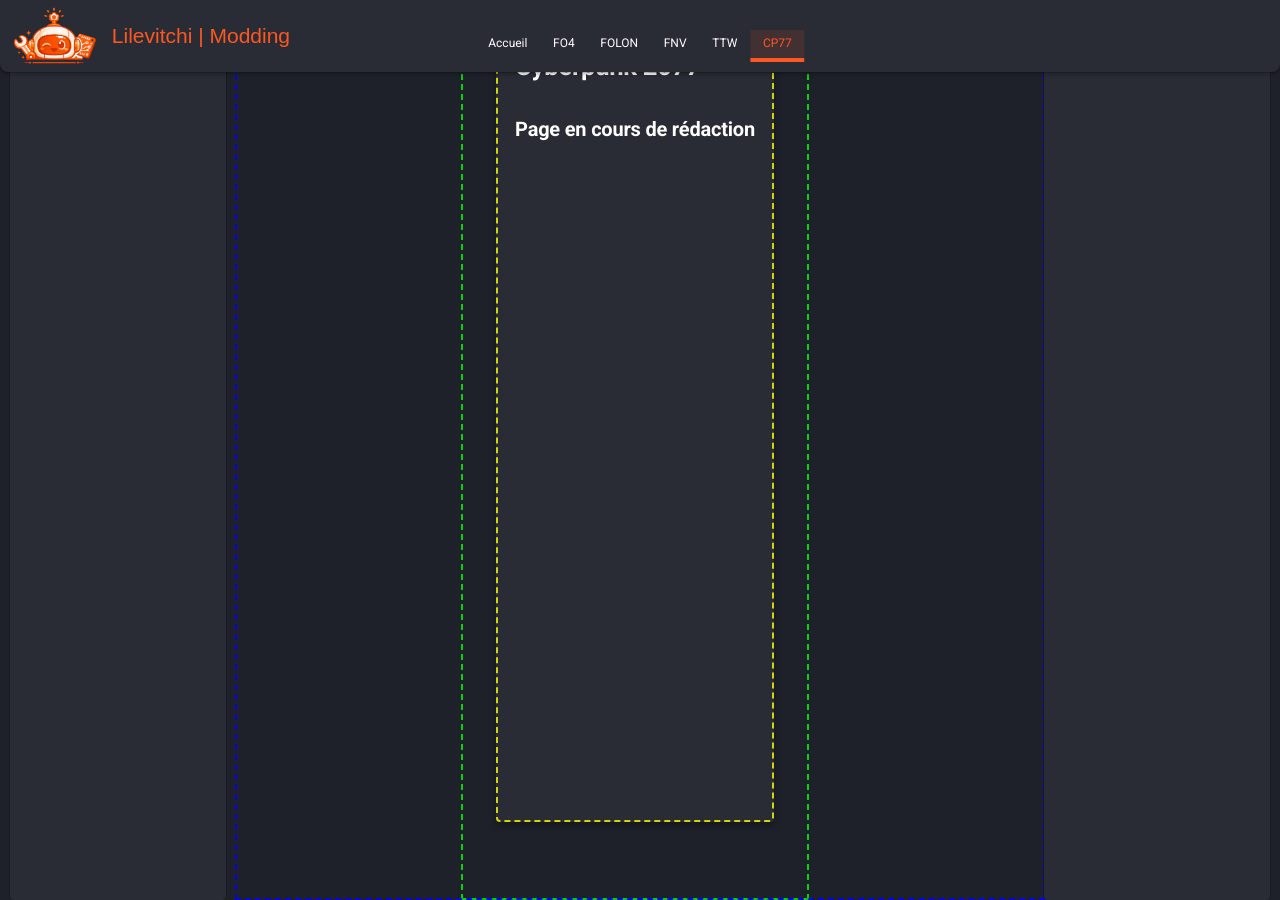
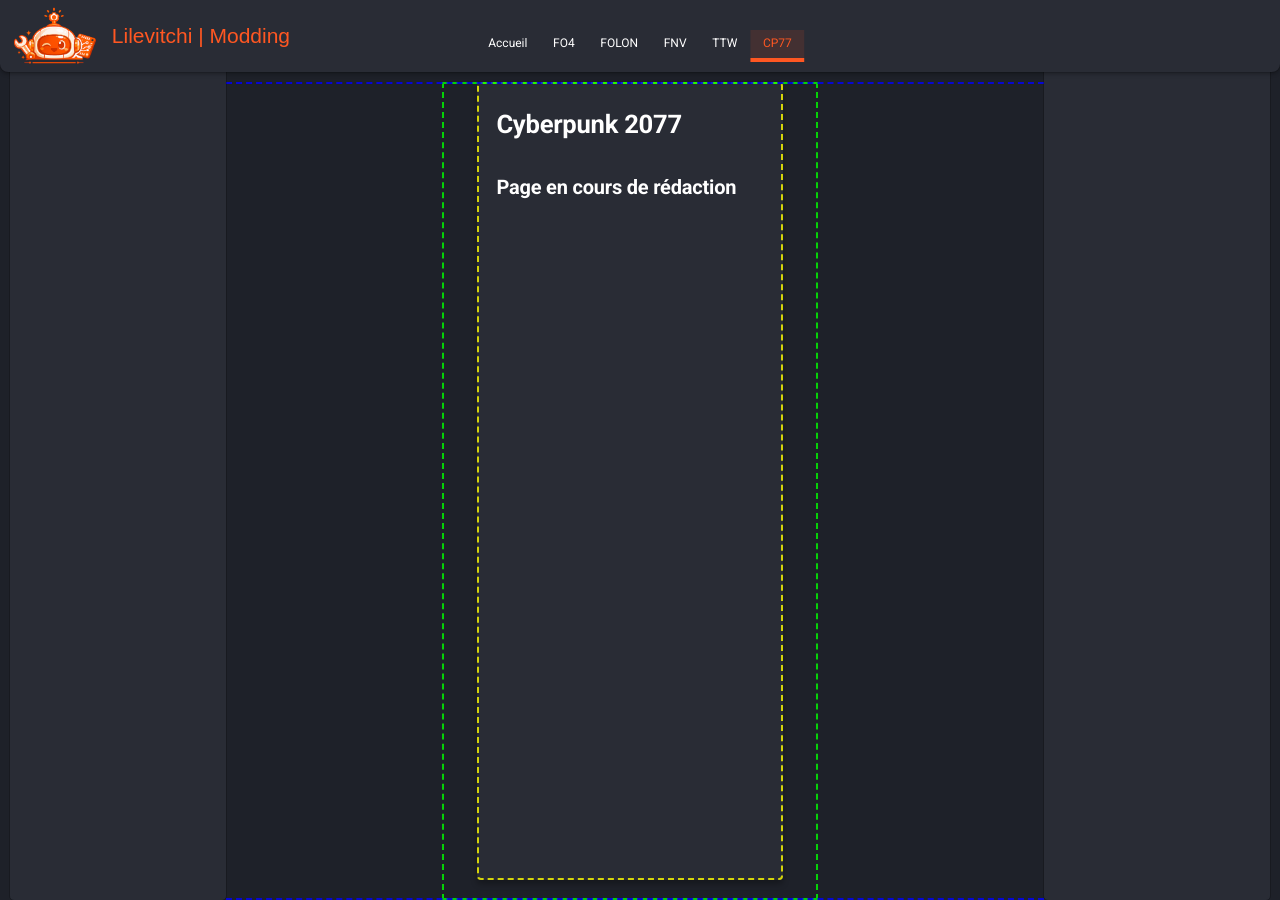
Before and after one commit to Lilevitchi/lilevitchi.github.io, an MkDocs documentation site: the page built from docs/cyberpunk/index.md, in a window 1280 px wide and 900 px high. Built offline with MkDocs 1.6.1 and Material for MkDocs 9.7.7, drawn with Linux system fonts in a browser that asks for light colours.

Commit message:
Update extra.css

```diff
--- a/docs/stylesheets/extra.css
+++ b/docs/stylesheets/extra.css
@@ -290,10 +290,9 @@
   display: flex;
   flex: 1;
 
-  min-height: none;
-  max-width: none;
-
-  top: var(--header-height);
+  margin-left: var(--sidebar-width-primary);
+  margin-right: var(--sidebar-width-secondary);
+  margin-top: calc(var(--header-height) + var(--sidebar-gap));
 
   outline: 2px dashed rgba(0, 0, 255, 0.8); /* Bleu (Debug) */
   outline-offset: -2px;
```
